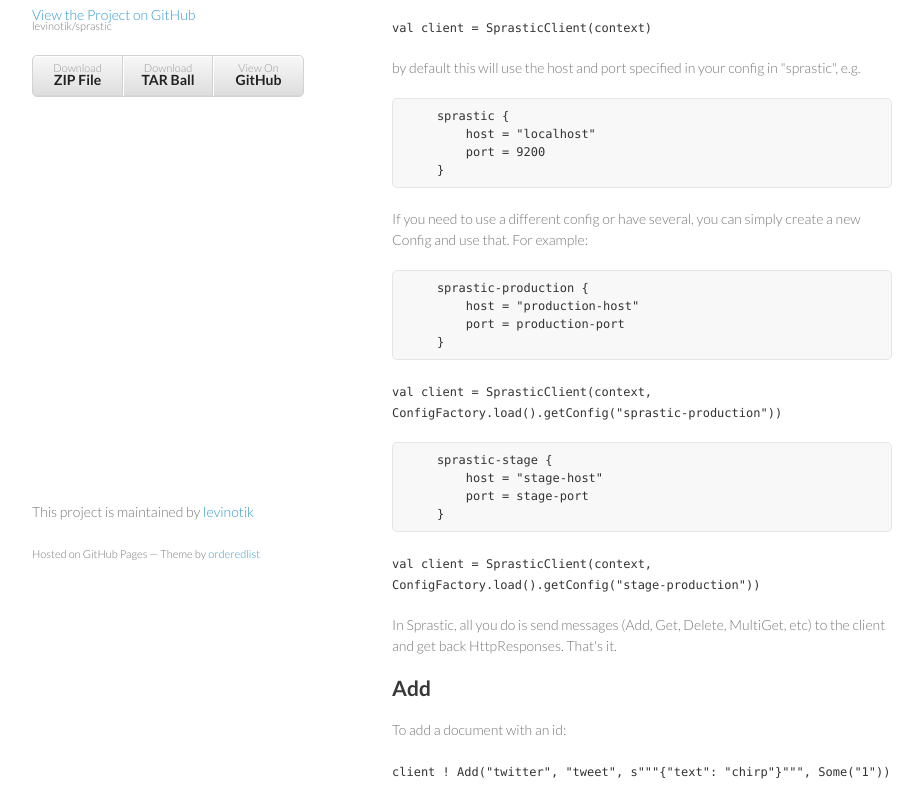
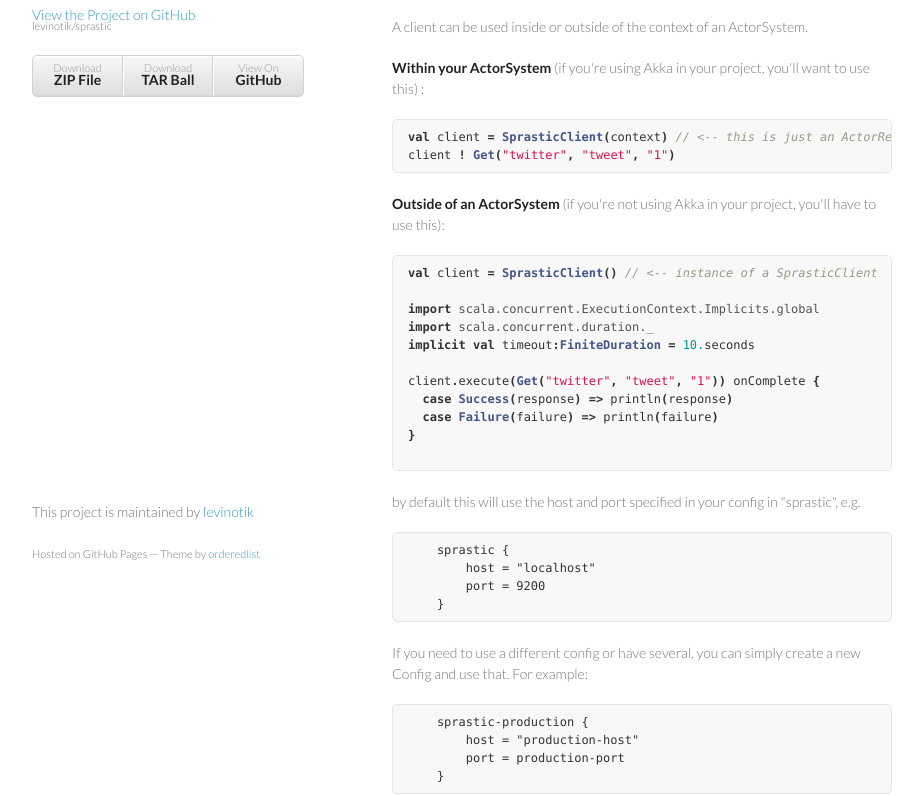
Before and after one commit to levinotik/sprastic, a plain HTML site: page index.html in a window 1280 px wide. Shown: the part 167-963 px from the top of the page, without its empty margins (178-1101 px from the left). Drawn offline with Linux system fonts and the light colour scheme.

```diff
--- a/index.html
+++ b/index.html
@@ -34,7 +34,28 @@
 <h2>
 <a name="getting-started" class="anchor" href="#getting-started"><span class="octicon octicon-link"></span></a>Getting started</h2>
 
-<p><code>val client = SprasticClient(context)</code></p>
+<p>A client can be used inside or outside of the context of an ActorSystem. </p>
+
+<p><strong>Within your ActorSystem</strong> (if you're using Akka in your project, you'll want to use this) :</p>
+
+<div class="highlight highlight-scala"><pre><span class="k">val</span> <span class="n">client</span> <span class="k">=</span> <span class="nc">SprasticClient</span><span class="o">(</span><span class="n">context</span><span class="o">)</span> <span class="c1">// &lt;-- this is just an ActorRef </span>
+<span class="n">client</span> <span class="o">!</span> <span class="nc">Get</span><span class="o">(</span><span class="s">"twitter"</span><span class="o">,</span> <span class="s">"tweet"</span><span class="o">,</span> <span class="s">"1"</span><span class="o">)</span>
+</pre></div>
+
+<p><strong>Outside of an ActorSystem</strong> (if you're not using Akka in your project, you'll have to use this):</p>
+
+<div class="highlight highlight-scala"><pre><span class="k">val</span> <span class="n">client</span> <span class="k">=</span> <span class="nc">SprasticClient</span><span class="o">()</span> <span class="c1">// &lt;-- instance of a SprasticClient</span>
+
+<span class="k">import</span> <span class="nn">scala.concurrent.ExecutionContext.Implicits.global</span>
+<span class="k">import</span> <span class="nn">scala.concurrent.duration._</span>
+<span class="k">implicit</span> <span class="k">val</span> <span class="n">timeout</span><span class="k">:</span><span class="kt">FiniteDuration</span> <span class="o">=</span> <span class="mf">10.</span><span class="n">seconds</span>
+
+<span class="n">client</span><span class="o">.</span><span class="n">execute</span><span class="o">(</span><span class="nc">Get</span><span class="o">(</span><span class="s">"twitter"</span><span class="o">,</span> <span class="s">"tweet"</span><span class="o">,</span> <span class="s">"1"</span><span class="o">))</span> <span class="n">onComplete</span> <span class="o">{</span>
+  <span class="k">case</span> <span class="nc">Success</span><span class="o">(</span><span class="n">response</span><span class="o">)</span> <span class="k">=&gt;</span> <span class="n">println</span><span class="o">(</span><span class="n">response</span><span class="o">)</span>
+  <span class="k">case</span> <span class="nc">Failure</span><span class="o">(</span><span class="n">failure</span><span class="o">)</span> <span class="k">=&gt;</span> <span class="n">println</span><span class="o">(</span><span class="n">failure</span><span class="o">)</span>
+<span class="o">}</span>
+
+</pre></div>
 
 <p>by default this will use the host and port specified in your config in "sprastic", e.g.</p>
 
@@ -62,7 +83,7 @@
 
 <p><code>val client = SprasticClient(context, ConfigFactory.load().getConfig("stage-production"))</code></p>
 
-<p>In Sprastic, all you do is send messages (Add, Get, Delete, MultiGet, etc) to the client and get back HttpResponses. That's it.</p>
+<p><strong>The following examples assume you're using Sprastic within your own ActorSystem. If you're not, refer to the above example which demonstrates usage outside of an ActorSystem.</strong></p>
 
 <h2>
 <a name="add" class="anchor" href="#add"><span class="octicon octicon-link"></span></a>Add</h2>
@@ -90,11 +111,9 @@
       <span class="c1">//... in your Receive function</span>
     <span class="k">case</span> <span class="n">response</span><span class="k">:</span> <span class="kt">HttpResponse</span> <span class="o">=&gt;</span>
       <span class="n">println</span><span class="o">(</span><span class="n">response</span><span class="o">.</span><span class="n">entity</span><span class="o">.</span><span class="n">asString</span><span class="o">)</span>
+      <span class="c1">//prints: {"_index":"twitter","_type":"tweet","_id":"1","_version":2,"found":true, "_source" : {"text": "chirp"} }</span>
   <span class="o">}</span>
 </pre></div>
-
-<pre><code>    {"_index":"twitter","_type":"tweet","_id":"1","_version":2,"found":true, "_source" : {"text": "chirp"} }
-</code></pre>
       </section>
       <footer>
         <p>This project is maintained by <a href="https://github.com/levinotik">levinotik</a></p>
```
Also changed, not shown: params.json (+1 -1 lines).
